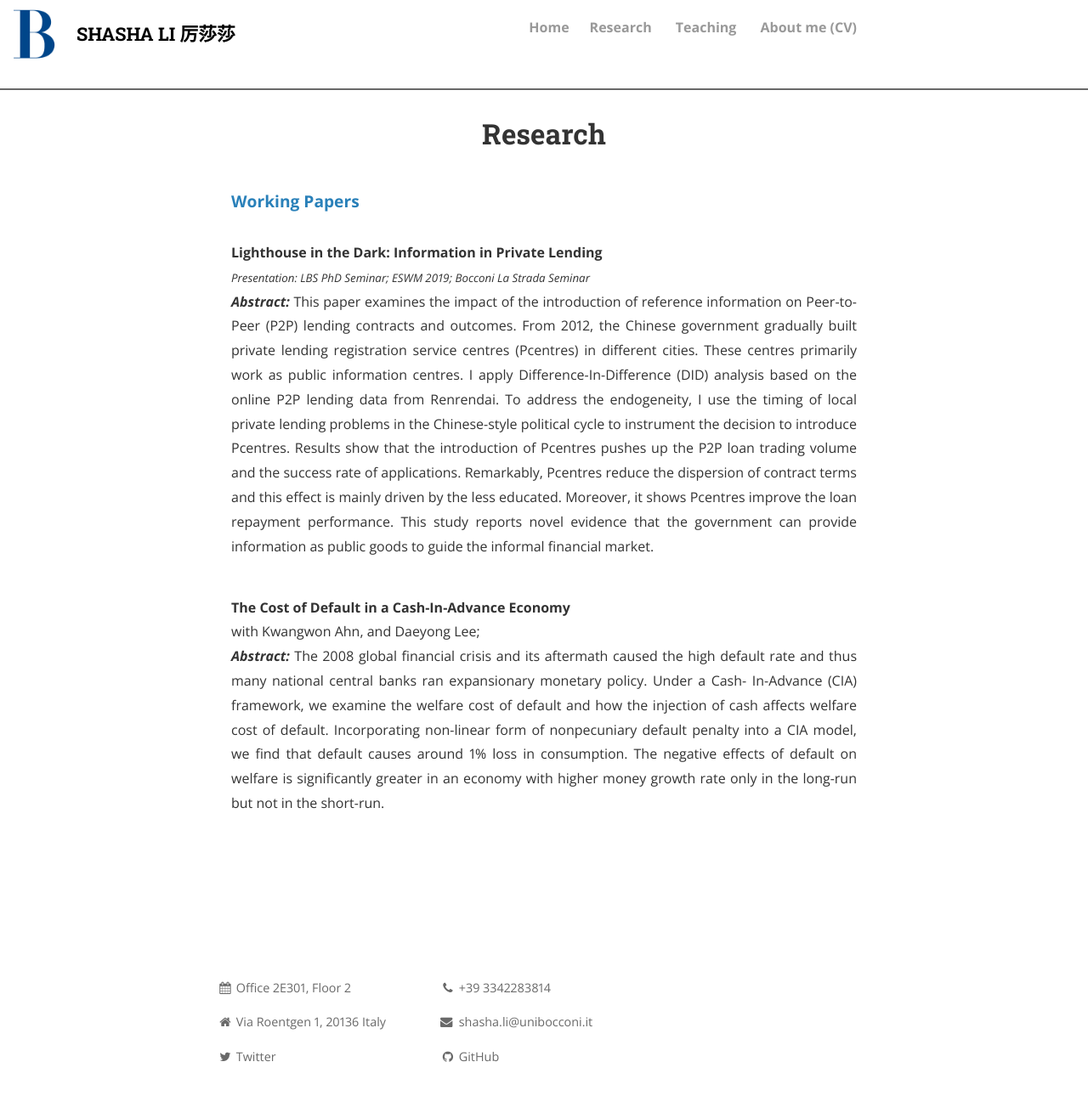
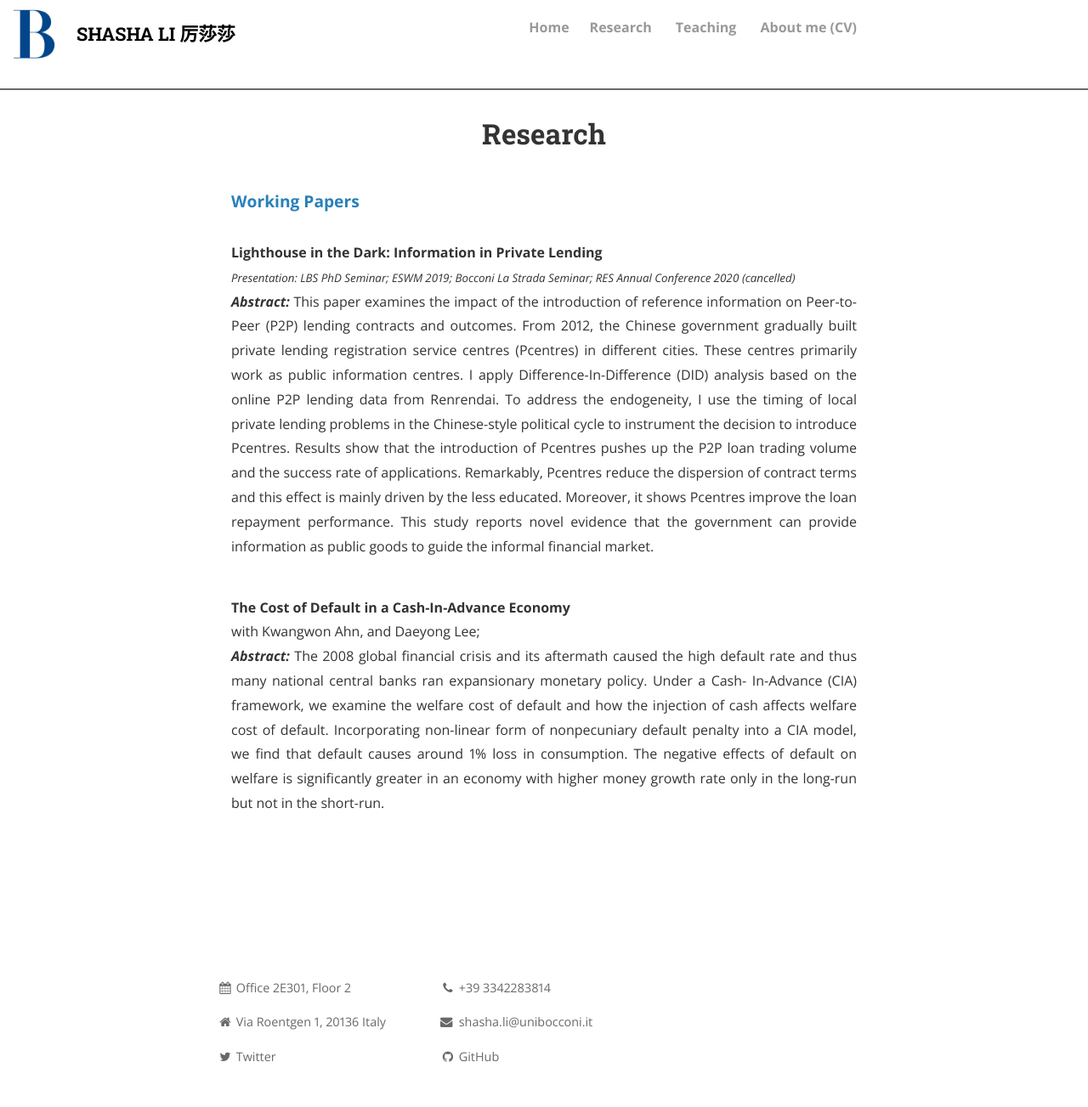
Before and after one commit to shasha-li/shasha-li.github.io, a Jekyll site: the page built from research.html, in a window 1280 px wide. Shown: the whole page at 85% size. Built offline with Jekyll 4.4.1, drawn with Linux system fonts in a browser that asks for light colours; nearby versions of some CDN libraries; comment, search, counter and statistics services are not loaded; a style sheet for code colours, icons or effects is not loaded.

Commit message:
Update research.html

```diff
--- a/research.html
+++ b/research.html
@@ -7,7 +7,7 @@ permalink: /research/
 <strong><big><a>Working Papers</a></big></strong> <br><br>
 
 <strong>Lighthouse in the Dark: Information in Private Lending </strong>  <br>
-<em><small>Presentation: LBS PhD Seminar; ESWM 2019; Bocconi La Strada Seminar</small></em>
+<em><small>Presentation: LBS PhD Seminar; ESWM 2019; Bocconi La Strada Seminar; RES Annual Conference 2020 (cancelled) </small></em>
 <p style="text-align:justify"><b><i>Abstract: </i></b>This paper examines the impact of the introduction of reference information on Peer-to-Peer (P2P) lending contracts and outcomes. From 2012, the Chinese government gradually built private lending registration service centres (Pcentres) in different cities. These centres primarily work as public information centres. I apply Difference-In-Difference (DID) analysis based on the online P2P lending data from Renrendai. To address the endogeneity, I use the timing of local private lending problems in the Chinese-style political cycle to instrument the decision to introduce Pcentres. Results show that the introduction of Pcentres pushes up the P2P loan trading volume and the success rate of applications. Remarkably, Pcentres reduce the dispersion of contract terms and this effect is mainly driven by the less educated. Moreover, it shows Pcentres improve the loan repayment performance. This study reports novel evidence that the government can provide information as public goods to guide the informal financial market.</p>
 <br>
 
```
